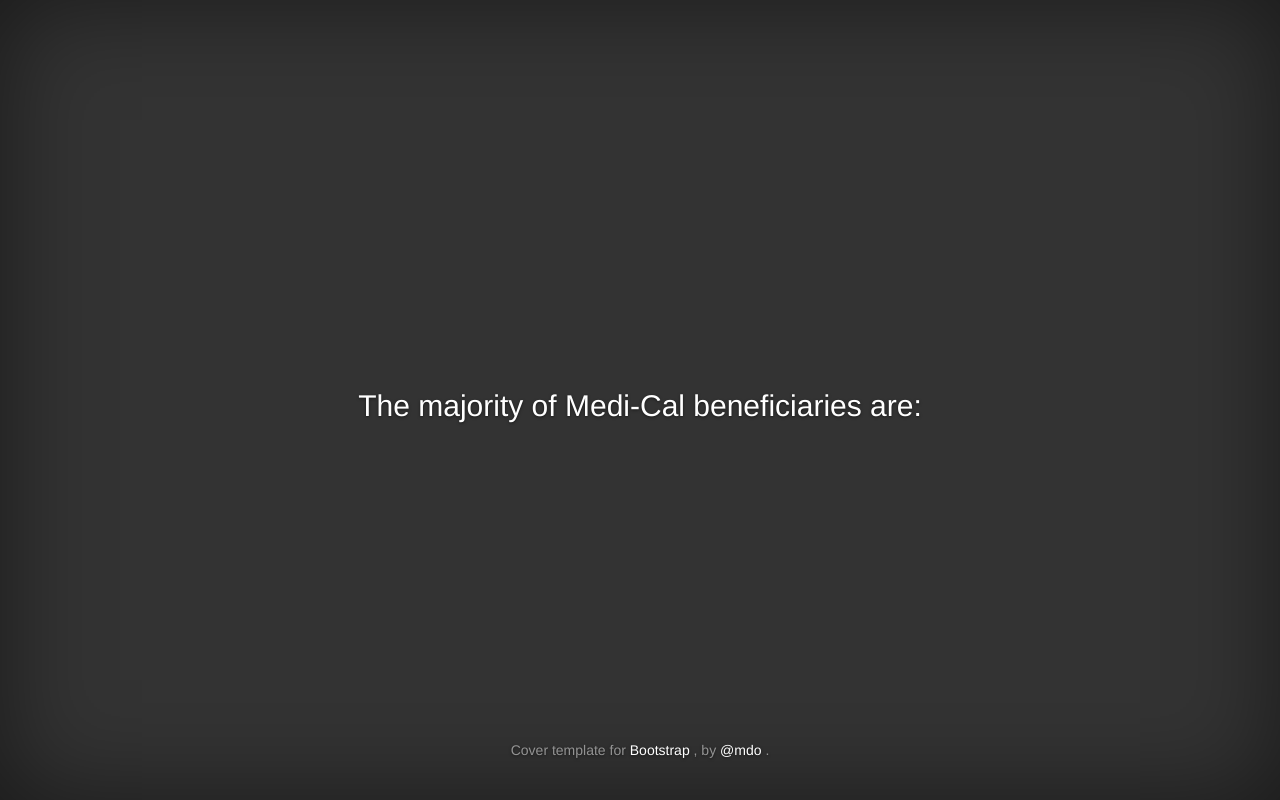
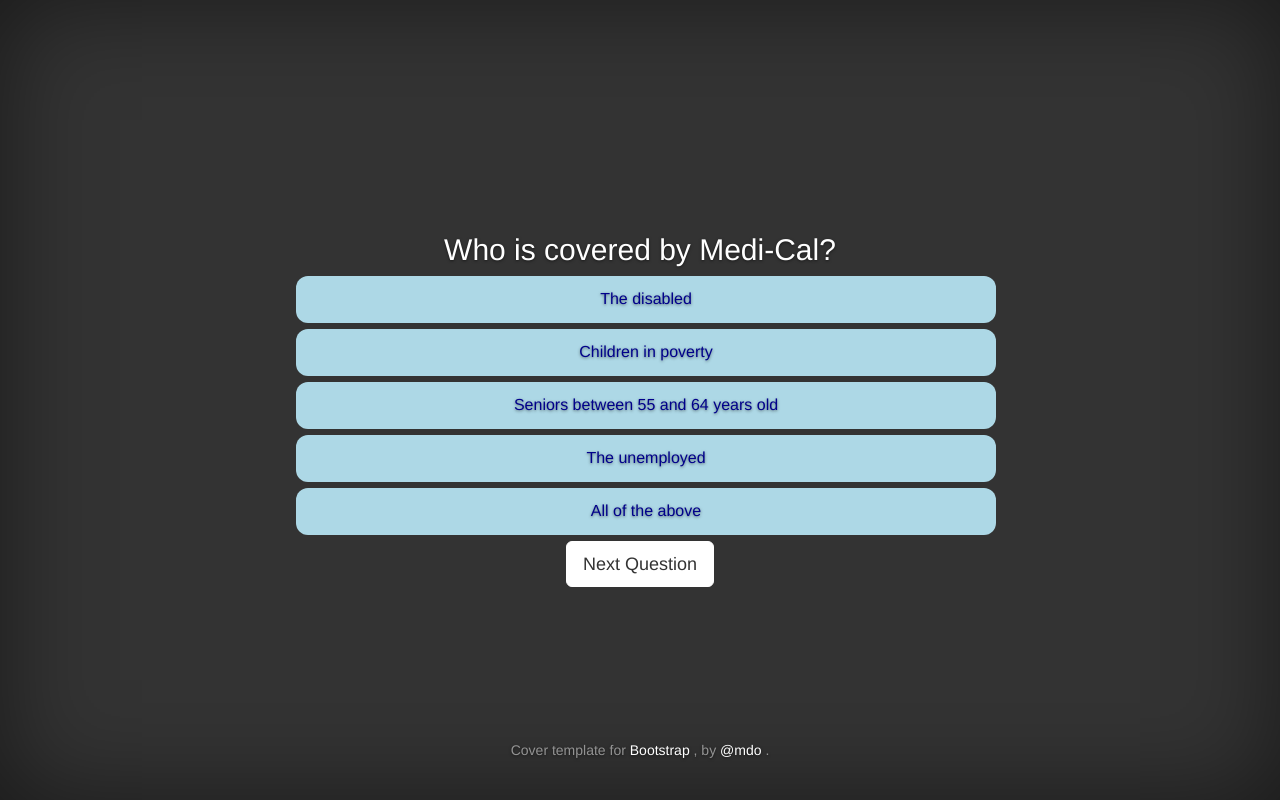
Before and after one commit to mattsedlar/uhw-medi-cal-quiz, a plain HTML site: page index.html in a window 1280 px wide. Both pictures are taken after a click on the link "Start the Quiz". Drawn offline with nearby package versions, Linux system fonts and the light colour scheme.

Commit message:
Populate models, a little display work

```diff
--- a/index.html
+++ b/index.html
@@ -9,6 +9,7 @@
     <title>Bootstrap 101 Template</title>
     <!-- Bootstrap -->
     <link data-require="bootstrap@*" data-semver="3.3.2" rel="stylesheet" href="https://maxcdn.bootstrapcdn.com/bootstrap/3.3.2/css/bootstrap.min.css" />
+    <link rel="stylesheet" href="style.css"/>
     <link rel="stylesheet" href="cover.css"/>
     <!-- HTML5 shim and Respond.js for IE8 support of HTML5 elements and media queries -->
     <!-- WARNING: Respond.js doesn't work if you view the page via file:// -->
@@ -21,6 +22,9 @@
   <body>
     <script type="text/template" id="question_template">
       <h2><%= question %></h2>
+	<div id="choice-container"></div>
+	<div id="answer-container"><%= answernote %></div>
+	<a href="#" id="next" class="btn btn-lg btn-default">Next Question</a>
     </script>
     <main class="site-wrapper">
       <div class="site-wrapper-inner">
@@ -55,10 +59,18 @@
     <script src="js/app-model.js"></script>
     <script src="js/app-view.js"></script>
     <script>
-
         function startQuiz(){
-            var questionView = new app.QuestionView({model:myQuestions.models[1]});
+         var questionView = new app.QuestionView({model:question1}),
+		l = 1;
          questionView.render();
+		for (x in question1.attributes) {
+			if(question1.attributes.hasOwnProperty(x)){
+			if(x.indexOf("choice") > -1) {
+				$("#choice-container").append("<div class='choice' id='choice" + l + "'>" + question1.attributes[x] + "</div>");
+			l++;
+			}
+			}
+		}
          $(".cover").slideUp();
         }
 
--- a/js/app-model.js
+++ b/js/app-model.js
@@ -12,17 +12,21 @@ app.Questions = Backbone.Collection.extend({
   model: app.Question
 });
 
-/* ASSIGN DATA OBJ ATTRIBUTES TO MODEL */
+var question1 = new app.Question(),
+    question2 = new app.Question(),
+    y = 0;
+
+var myQuestions = new app.Questions([question1,question2]);
+
+/* ASSIGN DATA OBJ PROPERTIES TO MODEL */
 
 assignAttr = function(mod, obj) {
   mod.set(obj);
 };
 
-
-var question1 = new app.Question(),
-    question2 = new app.Question();
-
-assignAttr(question1,data.question1);
-assignAttr(question2,data.question2);
-
-var myQuestions = new app.Questions([question1,question2]);
+for(x in data) {
+	if(data.hasOwnProperty(x)) {
+	assignAttr(myQuestions.models[y],data[x]);
+	y++;
+	}
+}
--- a/js/quiz.js
+++ b/js/quiz.js
@@ -1,20 +1,20 @@
 var data = {
   question1: {
         question: "Who is covered by Medi-Cal?",
-        choicea: "The disabled",
-        choiceb: "Children in poverty",
-        choicec: "Seniors between 55 and 64 years old",
-        choiced: "The unemployed",
-        choicee: "All of the above",
+        choice1: "The disabled",
+        choice2: "Children in poverty",
+        choice3: "Seniors between 55 and 64 years old",
+        choice4: "The unemployed",
+        choice5: "All of the above",
         answer: "E",
         answernote: "Medi-Cal covers people living in poverty, the disabled, and children."
     },
   question2: {
         question: "The majority of Medi-Cal beneficiaries are:",
-        choicea: "Adults",
-        choiceb: "Children",
-        choicec: "The elderly",
-        choiced: "The disabled",
+        choice1: "Adults",
+        choice2: "Children",
+        choice3: "The elderly",
+        choice4: "The disabled",
         answer: "B",
         answernote: "The majority of Medi-Cal beneficiaries are children (54%). Seniors are 12% of beneficiaries, adults are 34%."
     }
--- a/style.css
+++ b/style.css
@@ -1,48 +1,14 @@
-/* http://meyerweb.com/eric/tools/css/reset/
-   v2.0 | 20110126
-   License: none (public domain)
-*/
 
-html, body, div, span, applet, object, iframe,
-h1, h2, h3, h4, h5, h6, p, blockquote, pre,
-a, abbr, acronym, address, big, cite, code,
-del, dfn, em, img, ins, kbd, q, s, samp,
-small, strike, strong, sub, sup, tt, var,
-b, u, i, center,
-dl, dt, dd, ol, ul, li,
-fieldset, form, label, legend,
-table, caption, tbody, tfoot, thead, tr, th, td,
-article, aside, canvas, details, embed,
-figure, figcaption, footer, header, hgroup,
-menu, nav, output, ruby, section, summary,
-time, mark, audio, video {
-	margin: 0;
-	padding: 0;
-	border: 0;
-	font-size: 100%;
-	font: inherit;
-	vertical-align: baseline;
+/* QUIZ STYLES */
+
+#answer-container { display:none; }
+
+.choice {
+	background-color: lightblue;
+	width: 100%;
+	padding: 12px;
+	margin: 6px;
+	color: darkblue;
+	font-size: 16px;
+	border-radius: 12px;
 }
-/* HTML5 display-role reset for older browsers */
-article, aside, details, figcaption, figure,
-footer, header, hgroup, menu, nav, section {
-	display: block;
-}
-body {
-	line-height: 1;
-}
-ol, ul {
-	list-style: none;
-}
-blockquote, q {
-	quotes: none;
-}
-blockquote:before, blockquote:after,
-q:before, q:after {
-	content: '';
-	content: none;
-}
-table {
-	border-collapse: collapse;
-	border-spacing: 0;
-}
```
